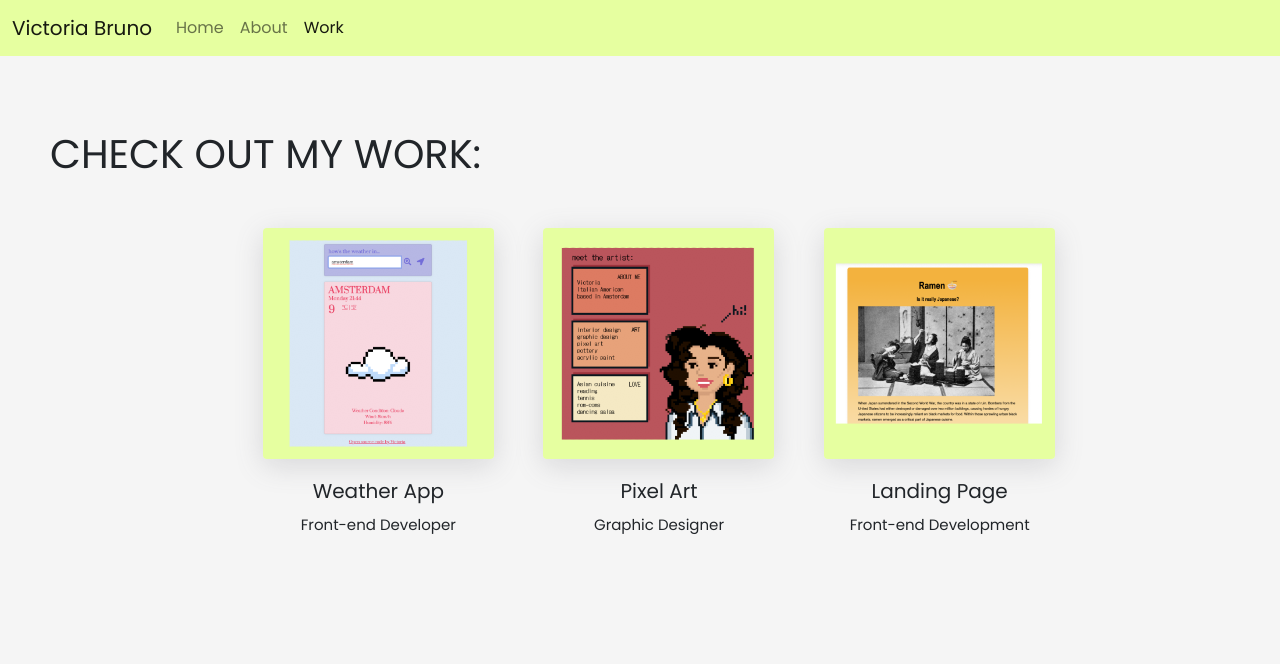
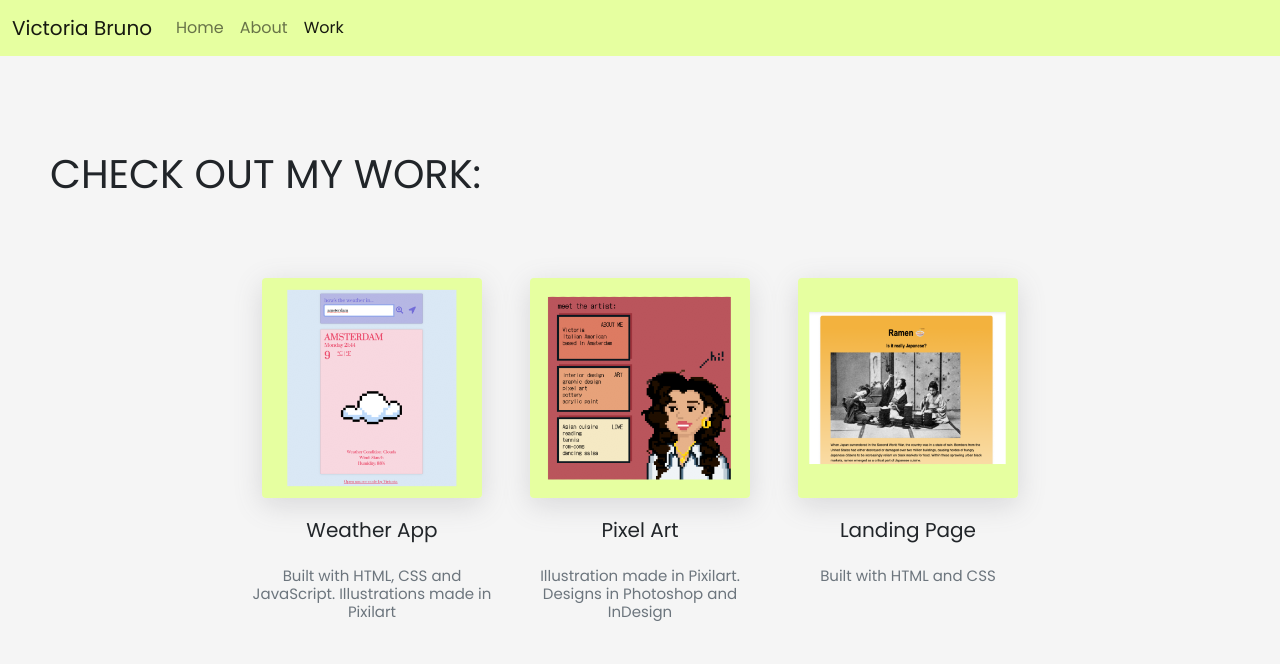
Before and after one commit to Victoria-Bruno/portfolio-project, a plain HTML site: page work.html in a window 1280 px wide. Drawn offline with nearby package versions, Linux system fonts and the light colour scheme.

Commit message:
Differentiated between index and about page CSS

```diff
--- a/style.css
+++ b/style.css
@@ -21,8 +21,8 @@ body {
 }
 
 .intro-section {
-  padding-bottom: 140px;
-  padding-top: 140px;
+  padding-bottom: 120px;
+  padding-top: 120px;
 }
 
 img {
@@ -39,13 +39,13 @@ img {
 
 h3 {
   font-size: 25px;
+  margin-top: 20px;
 }
 
 h1 {
   font-size: 70px;
   font-weight: light;
   text-transform: uppercase;
-  margin-bottom: 20px;
 }
 
 .row {
@@ -95,6 +95,8 @@ h1 {
 
 .about-section h1 {
   font-size: 50px;
+  margin-bottom: 20px;
+  margin-top: 37px;
 }
 
 .about-section h2 {
@@ -103,17 +105,21 @@ h1 {
 
 .work-section {
   padding-top: 30px;
+  padding-bottom: 30px;
   padding-left: 50px;
+  padding-right: 50px;
 }
 
 .work-section h1 {
   font-size: 40px;
+  margin-top: 20px;
+  margin-bottom: 20px;
 }
 
 .work-section h2 {
   text-align: center;
   font-size: 20px;
-  padding-top: 20px;
+  margin-top: 20px;
 }
 
 .work-section h3 {
--- a/work.html
+++ b/work.html
@@ -71,7 +71,9 @@
             class="img-fluid rounded"
           />
           <h2>Weather App</h2>
-          <h3>Front-end Developer</h3>
+          <h3 class="text-muted">
+            Built with HTML, CSS and JavaScript. Illustrations made in Pixilart
+          </h3>
         </div>
         <div class="col-sm-4">
           <img
@@ -80,7 +82,9 @@
             class="img-fluid rounded"
           />
           <h2>Pixel Art</h2>
-          <h3>Graphic Designer</h3>
+          <h3 class="text-muted">
+            Illustration made in Pixilart. Designs in Photoshop and InDesign
+          </h3>
         </div>
         <div class="col-sm-4">
           <img
@@ -89,7 +93,7 @@
             class="img-fluid rounded"
           />
           <h2>Landing Page</h2>
-          <h3>Front-end Development</h3>
+          <h3 class="text-muted">Built with HTML and CSS</h3>
         </div>
       </div>
     </div>
```
